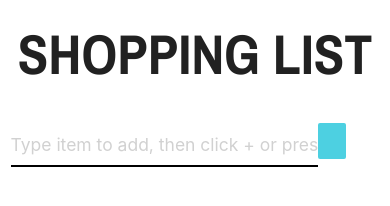
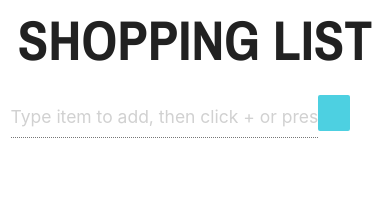
Before and after one commit to andypyle/jquery-shopping-list, a plain HTML site: page index.html in a window 390 px wide. Drawn offline with nearby package versions, Linux system fonts and the light colour scheme.

Commit message:
Fine-tuning media queries.

```diff
--- a/css/style.css
+++ b/css/style.css
@@ -5,44 +5,16 @@ html {
 	font-family: 'Archivo Narrow', Arial, Helvetica, Sans-Serif !important;
 }
 
-@media only screen and (max-width: 600px){
-	.container,
-	section {
-		width: 100%;
-		padding: 0;
-		overflow: hidden;
-	}
-	h2.pageheader {
-		font-size: 4em;
-		font-weight: 700;
-		text-transform: uppercase;
-		line-height: .25em;
-	}
-
-	.input-field input[type=text] {
-	     border-bottom: 1px solid #000;
-	     box-shadow: 0 1px 0 0 #000;
-	     font-size: 1.25em;
-   	}
-
-	.add-item {
-		padding: 1.15em;
-		line-height: .5em;
-	}
-
-	.shopping-list li p {
-		left: 7em;
-	}
-}
-
 h2.pageheader {
 	font-size: 4em;
 	font-weight: 700;
 	text-transform: uppercase;
-	line-height: .75em;
+	line-height: .5em;
 }
 
 .input-field input[type=text] {
+	border-bottom: 1px dotted #777;
+	box-shadow: 0;
 	font-size: 1.25em;
 }
 
@@ -87,3 +59,56 @@ h2.pageheader {
 	color: #CCC;
 	text-decoration: line-through;
 }
+
+@media only screen and (max-width: 992px){
+	.container,
+	section {
+		width: 100%;
+		padding: 0;
+		overflow: hidden;
+	}
+	h2.pageheader {
+		font-size: 4em;
+		font-weight: 700;
+		text-transform: uppercase;
+		line-height: 1em;
+	}
+
+	.input-field input[type=text] {
+	     border-bottom: 1px dotted #777;
+	     box-shadow: 0;
+	     font-size: 1.25em;
+   	}
+
+	.add-item {
+		padding: 1.15em;
+		line-height: .5em;
+	}
+}
+
+@media only screen and (max-width: 600px){
+	.container,
+	section {
+		width: 100%;
+		padding: 0;
+		overflow: hidden;
+	}
+
+	h2.pageheader {
+		font-size: 4em;
+		font-weight: 700;
+		text-transform: uppercase;
+		line-height: .25em;
+	}
+
+	.input-field input[type=text] {
+	     border-bottom: 1px dotted #777;
+	     box-shadow: 0;
+	     font-size: 1.25em;
+   	}
+
+	.add-item {
+		padding: 1.15em;
+		line-height: .5em;
+	}
+}
```
